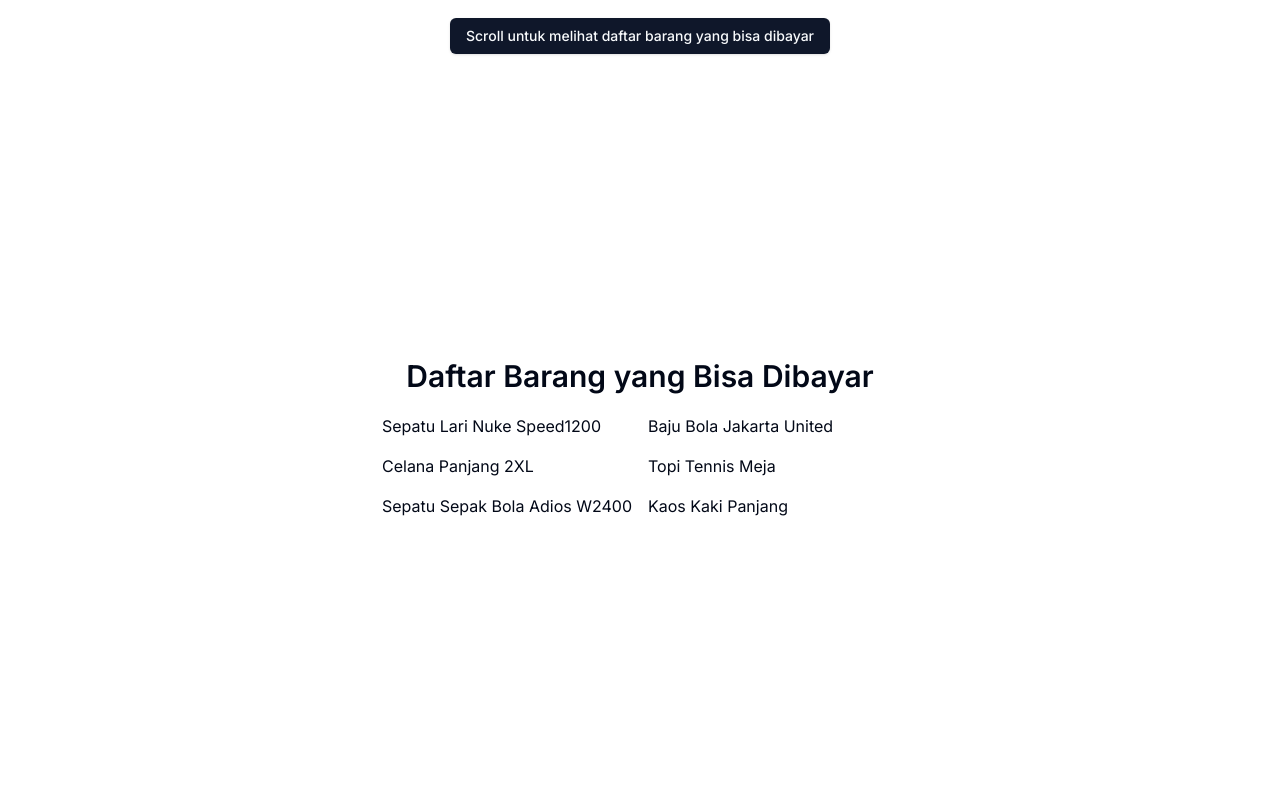
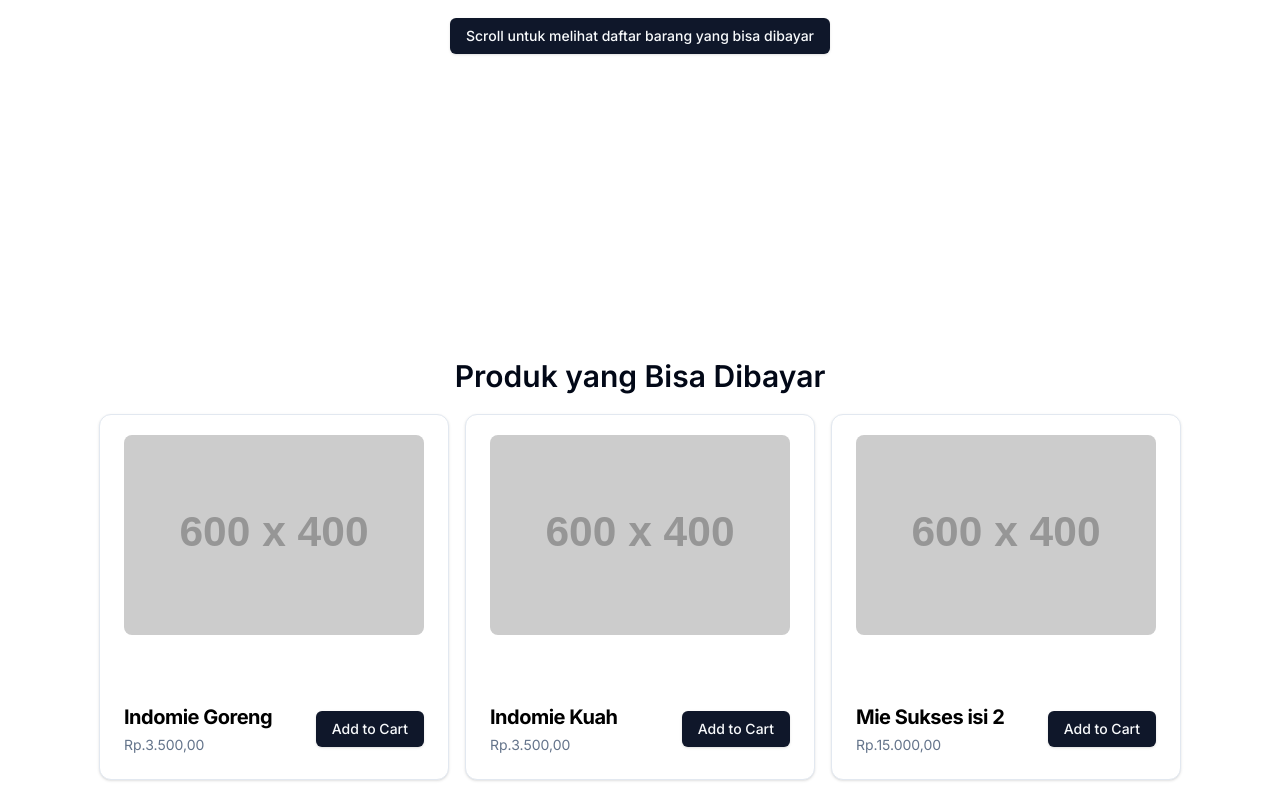
Before and after one commit to FadelYang/ganapa-fe, a Next.js app: page / in a window 1280 px wide. Shown: the part 442-1242 px from the top of the page. Before the commit the page ends 960 px from the top, so only its background shows below. Built offline with nearby package versions, Linux system fonts and the light colour scheme.

Commit message:
feat(home): Add Product List

```diff
--- /dev/null
+++ b/components/product-card.tsx
@@ -0,0 +1,34 @@
+import React from 'react'
+import { Card, CardContent, CardDescription, CardHeader, CardTitle } from './ui/card'
+import { Button } from './ui/button';
+
+const ProductCard = (props: any) => {
+    const formattedCurrency = new Intl.NumberFormat('de-DE', {
+        style: 'decimal',
+        minimumFractionDigits: 2,
+        maximumFractionDigits: 2
+    }).format(props.price);
+
+    return (
+        <Card className="w-[350px]">
+            <CardContent>
+                <div className='my-5'>
+                    <img src={props.image} alt={props.name} className='rounded-lg' />
+                </div>
+            </CardContent>
+            <CardHeader>
+                <CardDescription>
+                    <div className='flex justify-between items-center'>
+                        <div className='flex flex-col gap-1'>
+                            <CardTitle className='text-xl font-bold text-black'>{props.name}</CardTitle>
+                            <div>Rp.{formattedCurrency}</div>
+                        </div>
+                        <Button>Add to Cart</Button>
+                    </div>
+                </CardDescription>
+            </CardHeader>
+        </Card>
+    )
+}
+
+export default ProductCard
--- a/components/product-list.tsx
+++ b/components/product-list.tsx
@@ -1,61 +1,51 @@
 import React from 'react'
+import ProductCard from './product-card'
 
 const itemsCategories = [
     {
-        "id": 1,
-        "name": "Pakaian"
+        "id": 2,
+        "name": "Makanan"
     }
 ]
 
 const items = [
     {
-        "name": "Sepatu Lari Nuke Speed1200",
-        "price": 45000,
-        "stock": 12,
+        "id": 1,
+        "name": "Indomie Goreng",
+        "description": "Indomie Goreng",
+        "price": 3500,
+        "stock": 100,
+        "image": "https://dummyimage.com/600x400/000/fff",
         "productCategoryId": itemsCategories[0].id
     },
     {
-        "name": "Baju Bola Jakarta United",
-        "price": 12000,
+        "id": 2,
+        "name": "Indomie Kuah",
+        "description": "Indomie Goreng",
+        "price": 3500,
         "stock": 100,
+        "image": "https://dummyimage.com/600x400/000/fff",
         "productCategoryId": itemsCategories[0].id
     },
     {
-        "name": "Celana Panjang 2XL",
+        "id": 3,
+        "name": "Mie Sukses isi 2",
+        "description": "Indomie Goreng",
         "price": 15000,
         "stock": 12,
-        "productCategoryId": itemsCategories[0].id
-    },
-    {
-        "name": "Topi Tennis Meja",
-        "price": 24000,
-        "stock": 120,
-        "productCategoryId": itemsCategories[0].id
-    },
-    {
-        "name": "Sepatu Sepak Bola Adios W2400",
-        "price": 24000,
-        "stock": 12,
-        "productCategoryId": itemsCategories[0].id
-    },
-    {
-        "name": "Kaos Kaki Panjang",
-        "price": 23000,
-        "stock": 10,
+        "image": "https://dummyimage.com/600x400/000/fff",
         "productCategoryId": itemsCategories[0].id
     }
 ]
 
 const ProductList = () => {
     return (
-        <div className='mx-auto'>
-            <h1 className='text-center text-3xl font-semibold mb-5'>Daftar Barang yang Bisa Dibayar</h1>
+        <div className='mx-auto mb-5'>
+            <h1 className='text-center text-3xl font-semibold mb-5'>Produk yang Bisa Dibayar</h1>
             <div className='flex justify-center'>
-                <div className='grid grid-cols-1 md:grid-cols-2 gap-4'>
+                <div className='grid grid-cols-1 md:grid-cols-3 gap-4'>
                     {items.map(item =>
-                        <div className="">
-                            {item.name}
-                        </div>
+                        <ProductCard name={item.name} price={item.price} image={item.image}></ProductCard>
                     )}
                 </div>
             </div>
--- /dev/null
+++ b/components/ui/card.tsx
@@ -0,0 +1,76 @@
+import * as React from "react"
+
+import { cn } from "@/lib/utils"
+
+const Card = React.forwardRef<
+  HTMLDivElement,
+  React.HTMLAttributes<HTMLDivElement>
+>(({ className, ...props }, ref) => (
+  <div
+    ref={ref}
+    className={cn(
+      "rounded-xl border bg-card text-card-foreground shadow",
+      className
+    )}
+    {...props}
+  />
+))
+Card.displayName = "Card"
+
+const CardHeader = React.forwardRef<
+  HTMLDivElement,
+  React.HTMLAttributes<HTMLDivElement>
+>(({ className, ...props }, ref) => (
+  <div
+    ref={ref}
+    className={cn("flex flex-col space-y-1.5 p-6", className)}
+    {...props}
+  />
+))
+CardHeader.displayName = "CardHeader"
+
+const CardTitle = React.forwardRef<
+  HTMLParagraphElement,
+  React.HTMLAttributes<HTMLHeadingElement>
+>(({ className, ...props }, ref) => (
+  <h3
+    ref={ref}
+    className={cn("font-semibold leading-none tracking-tight", className)}
+    {...props}
+  />
+))
+CardTitle.displayName = "CardTitle"
+
+const CardDescription = React.forwardRef<
+  HTMLParagraphElement,
+  React.HTMLAttributes<HTMLParagraphElement>
+>(({ className, ...props }, ref) => (
+  <p
+    ref={ref}
+    className={cn("text-sm text-muted-foreground", className)}
+    {...props}
+  />
+))
+CardDescription.displayName = "CardDescription"
+
+const CardContent = React.forwardRef<
+  HTMLDivElement,
+  React.HTMLAttributes<HTMLDivElement>
+>(({ className, ...props }, ref) => (
+  <div ref={ref} className={cn("p-6 pt-0", className)} {...props} />
+))
+CardContent.displayName = "CardContent"
+
+const CardFooter = React.forwardRef<
+  HTMLDivElement,
+  React.HTMLAttributes<HTMLDivElement>
+>(({ className, ...props }, ref) => (
+  <div
+    ref={ref}
+    className={cn("flex items-center p-6 pt-0", className)}
+    {...props}
+  />
+))
+CardFooter.displayName = "CardFooter"
+
+export { Card, CardHeader, CardFooter, CardTitle, CardDescription, CardContent }
```
